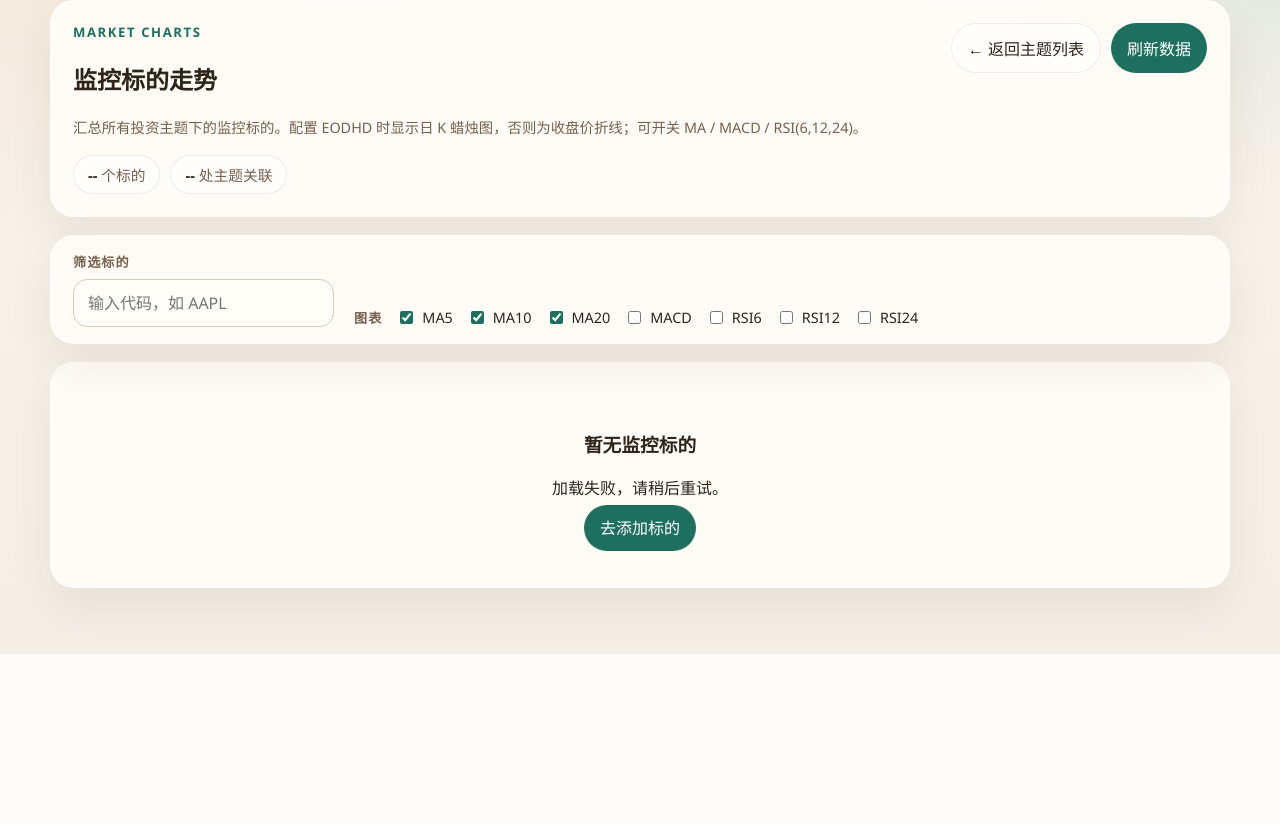
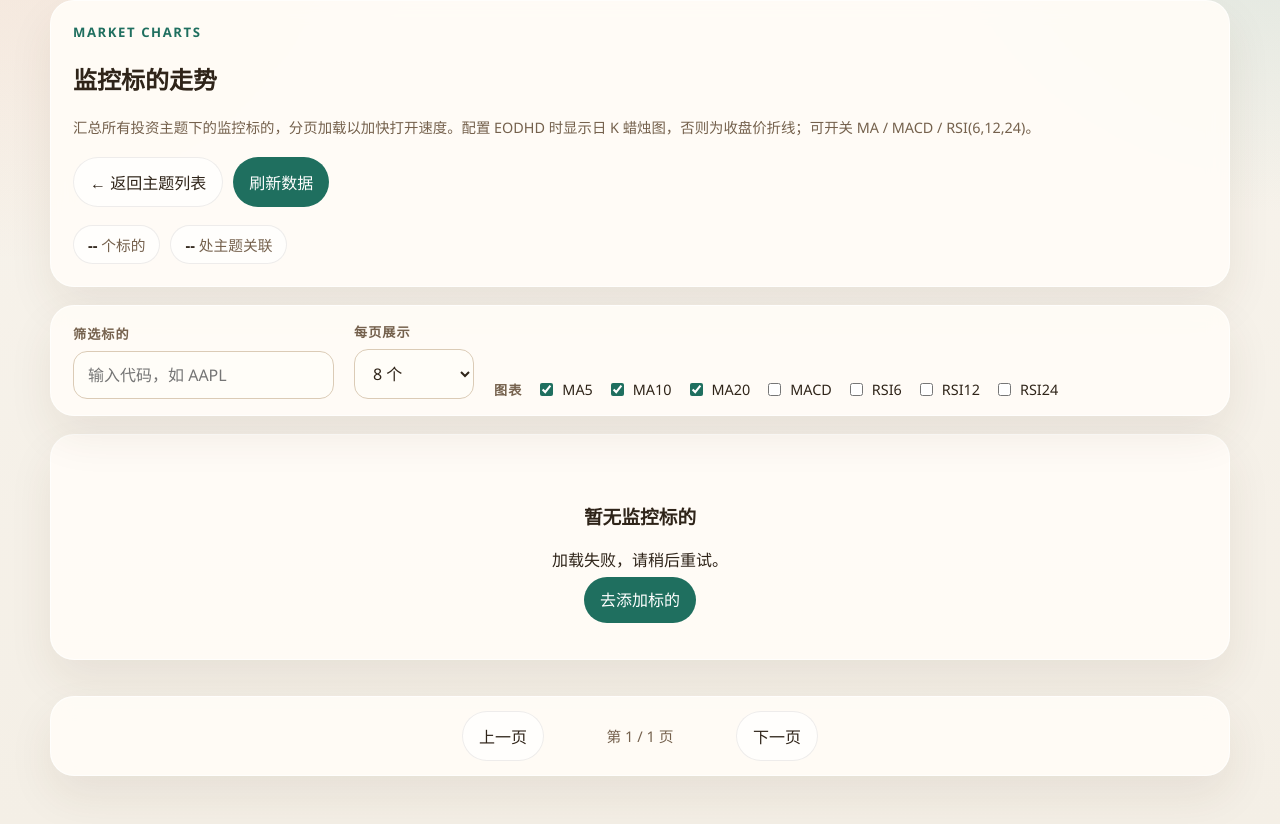
Before and after one commit to unkper/finHelper, a Python web app: template templates/investments/stocks.html in a window 1280 px wide. Shown: the part 193-1017 px from the top of the page. Before the commit the page ends 847 px from the top, so only its background shows below. Run offline with Jinja, Linux system fonts and the light colour scheme; the template is opened without the code that fills it, so the values that code supplies are empty; some libraries are stand-ins or nearby versions.

Commit message:
refactor(core): restructure stock charts pagination and indicator logic

```diff
--- a/static/stock-charts.css
+++ b/static/stock-charts.css
@@ -109,6 +109,43 @@
   border: 1px solid var(--line);
   border-radius: 14px;
   background: var(--panel-strong);
+}
+
+.stocks-page-size {
+  display: grid;
+  gap: 8px;
+}
+
+.stocks-page-size span {
+  font-size: 0.82rem;
+  font-weight: 700;
+  color: var(--muted);
+  text-transform: uppercase;
+  letter-spacing: 0.08em;
+}
+
+.stocks-page-size select {
+  padding: 12px 14px;
+  border: 1px solid var(--line);
+  border-radius: 14px;
+  background: var(--panel-strong);
+  min-width: 120px;
+}
+
+.stocks-pagination {
+  display: flex;
+  align-items: center;
+  justify-content: center;
+  gap: 16px;
+  flex-wrap: wrap;
+  padding: 14px 18px;
+}
+
+.stocks-page-info {
+  font-size: 0.92rem;
+  color: var(--muted);
+  min-width: 10rem;
+  text-align: center;
 }
 
 .stocks-loading,
--- a/static/stock-charts.js
+++ b/static/stock-charts.js
@@ -1,7 +1,12 @@
 (function () {
   const chartInstances = new Map();
   const INDICATOR_STORAGE_KEY = "finhelper-chart-indicators";
+  const PER_PAGE_STORAGE_KEY = "finhelper-stocks-per-page";
+  const DEFAULT_PER_PAGE = 8;
   let allAssets = [];
+  let currentPage = 1;
+  let perPage = DEFAULT_PER_PAGE;
+  let filterDebounceTimer = null;
 
   const defaultIndicators = {
     ma5: true,
@@ -598,12 +603,64 @@
     });
   }
 
-  function applyFilter(keyword) {
-    const value = (keyword || "").trim().toUpperCase();
-    document.querySelectorAll(".stock-chart-card").forEach((card) => {
-      const ticker = card.dataset.ticker || "";
-      card.classList.toggle("is-hidden", value && !ticker.includes(value));
-    });
+  function loadPerPageSetting() {
+    try {
+      const raw = localStorage.getItem(PER_PAGE_STORAGE_KEY);
+      const parsed = parseInt(raw, 10);
+      if (parsed >= 4 && parsed <= 24) return parsed;
+    } catch (e) {
+      /* ignore */
+    }
+    return DEFAULT_PER_PAGE;
+  }
+
+  function savePerPageSetting(value) {
+    localStorage.setItem(PER_PAGE_STORAGE_KEY, String(value));
+  }
+
+  function syncPerPageSelect() {
+    const select = document.getElementById("stocksPerPage");
+    if (!select) return;
+    if (![...select.options].some((opt) => Number(opt.value) === perPage)) {
+      const option = document.createElement("option");
+      option.value = String(perPage);
+      option.textContent = `${perPage} 个`;
+      select.appendChild(option);
+    }
+    select.value = String(perPage);
+  }
+
+  function buildChartDataUrl(forceRefresh) {
+    const params = new URLSearchParams();
+    params.set("page", String(currentPage));
+    params.set("per_page", String(perPage));
+    const q = document.getElementById("tickerFilter")?.value?.trim();
+    if (q) params.set("q", q);
+    if (forceRefresh) params.set("refresh", "1");
+    return `/investments/stocks/api/chart-data?${params.toString()}`;
+  }
+
+  function updatePaginationControls(summary) {
+    const nav = document.getElementById("stocksPagination");
+    const info = document.getElementById("stocksPageInfo");
+    const prevBtn = document.getElementById("stocksPrevPage");
+    const nextBtn = document.getElementById("stocksNextPage");
+    if (!nav || !summary) return;
+
+    const total = summary.ticker_count || 0;
+    const totalPages = summary.total_pages || 0;
+    if (total <= 0) {
+      nav.hidden = true;
+      return;
+    }
+
+    nav.hidden = false;
+    const page = summary.page || 1;
+    if (info) {
+      info.textContent = `第 ${page} / ${totalPages} 页 · 本页 ${summary.page_count || 0} 个`;
+    }
+    if (prevBtn) prevBtn.disabled = page <= 1;
+    if (nextBtn) nextBtn.disabled = page >= totalPages;
   }
 
   function renderAssets(payload) {
@@ -620,11 +677,31 @@
 
     loading.hidden = true;
 
+    const summary = payload.summary || {};
+    summaryTicker.textContent = String(summary.ticker_count || 0);
+    summaryLinks.textContent = String(summary.theme_link_count || 0);
+    updatePaginationControls(summary);
+
+    if (!summary.ticker_count) {
+      empty.hidden = false;
+      grid.hidden = true;
+      const emptyMsg = empty.querySelector("p");
+      if (emptyMsg) {
+        emptyMsg.textContent = "请先在投资主题详情页添加监控标的。";
+      }
+      if (chartModeHint) chartModeHint.textContent = "";
+      return;
+    }
+
     if (!payload.assets || !payload.assets.length) {
       empty.hidden = false;
       grid.hidden = true;
-      summaryTicker.textContent = "0";
-      summaryLinks.textContent = "0";
+      const emptyMsg = empty.querySelector("p");
+      if (emptyMsg) {
+        emptyMsg.textContent = summary.filtered
+          ? "没有匹配的标的，请调整筛选条件。"
+          : "当前页暂无数据。";
+      }
       if (chartModeHint) chartModeHint.textContent = "";
       return;
     }
@@ -633,8 +710,7 @@
     grid.hidden = false;
     allAssets = payload.assets;
 
-    summaryTicker.textContent = String(payload.summary.ticker_count || payload.assets.length);
-    summaryLinks.textContent = String(payload.summary.theme_link_count || 0);
+    currentPage = summary.page || currentPage;
 
     const candleCount = payload.assets.filter((a) => a.chart_type === "candlestick").length;
     if (chartModeHint) {
@@ -652,7 +728,6 @@
     });
 
     payload.assets.forEach((asset) => mountChart(asset));
-    applyFilter(document.getElementById("tickerFilter")?.value || "");
   }
 
   async function loadChartData(forceRefresh) {
@@ -664,12 +739,8 @@
     grid.hidden = true;
     empty.hidden = true;
 
-    const url = forceRefresh
-      ? "/investments/stocks/api/chart-data?refresh=1"
-      : "/investments/stocks/api/chart-data";
-
     try {
-      const response = await fetch(url);
+      const response = await fetch(buildChartDataUrl(forceRefresh));
       if (!response.ok) throw new Error("加载失败");
       const payload = await response.json();
       renderAssets(payload);
@@ -688,6 +759,9 @@
   document.addEventListener("DOMContentLoaded", () => {
     if (!document.querySelector(".stocks-page")) return;
 
+    perPage = loadPerPageSetting();
+    syncPerPageSelect();
+
     syncIndicatorToolbar();
 
     document.querySelectorAll("[data-indicator]").forEach((input) => {
@@ -705,8 +779,31 @@
       loadChartData(true);
     });
 
-    document.getElementById("tickerFilter")?.addEventListener("input", (event) => {
-      applyFilter(event.target.value);
+    document.getElementById("stocksPerPage")?.addEventListener("change", (event) => {
+      perPage = parseInt(event.target.value, 10) || DEFAULT_PER_PAGE;
+      savePerPageSetting(perPage);
+      currentPage = 1;
+      loadChartData(false);
+    });
+
+    document.getElementById("stocksPrevPage")?.addEventListener("click", () => {
+      if (currentPage > 1) {
+        currentPage -= 1;
+        loadChartData(false);
+      }
+    });
+
+    document.getElementById("stocksNextPage")?.addEventListener("click", () => {
+      currentPage += 1;
+      loadChartData(false);
+    });
+
+    document.getElementById("tickerFilter")?.addEventListener("input", () => {
+      clearTimeout(filterDebounceTimer);
+      filterDebounceTimer = setTimeout(() => {
+        currentPage = 1;
+        loadChartData(false);
+      }, 350);
     });
 
     window.addEventListener("resize", handleResize);
--- a/templates/investments/stocks.html
+++ b/templates/investments/stocks.html
@@ -10,7 +10,7 @@
       <div>
         <p class="eyebrow">Market Charts</p>
         <h2>监控标的走势</h2>
-        <p class="hint">汇总所有投资主题下的监控标的。配置 EODHD 时显示日 K 蜡烛图，否则为收盘价折线；可开关 MA / MACD / RSI(6,12,24)。</p>
+        <p class="hint">汇总所有投资主题下的监控标的，分页加载以加快打开速度。配置 EODHD 时显示日 K 蜡烛图，否则为收盘价折线；可开关 MA / MACD / RSI(6,12,24)。</p>
         <p class="hint" id="chartModeHint"></p>
       </div>
       <div class="stocks-hero-actions">
@@ -28,6 +28,16 @@
     <label class="stocks-search">
       <span>筛选标的</span>
       <input type="search" id="tickerFilter" placeholder="输入代码，如 AAPL">
+    </label>
+    <label class="stocks-page-size">
+      <span>每页展示</span>
+      <select id="stocksPerPage" aria-label="每页展示标的数量">
+        <option value="4">4 个</option>
+        <option value="6">6 个</option>
+        <option value="8" selected>8 个</option>
+        <option value="12">12 个</option>
+        <option value="16">16 个</option>
+      </select>
     </label>
     <div class="indicator-toggles" role="group" aria-label="图表指标">
       <span class="indicator-toggles-label">图表</span>
@@ -53,6 +63,12 @@
   </div>
 
   <div id="stocksGrid" class="stocks-grid" hidden></div>
+
+  <nav id="stocksPagination" class="stocks-pagination panel" hidden aria-label="标的分页">
+    <button type="button" class="secondary-btn" id="stocksPrevPage" disabled>上一页</button>
+    <span class="stocks-page-info" id="stocksPageInfo">第 1 / 1 页</span>
+    <button type="button" class="secondary-btn" id="stocksNextPage" disabled>下一页</button>
+  </nav>
 </main>
 
 <script src="{{ url_for('static', filename='stock-charts.js') }}"></script>
```
Also changed, not shown: app/routes/investments.py (+11 -1 lines), app/services/stock_charts.py (+110 -36 lines), tests/test_stock_charts.py (+20 -1 lines).
